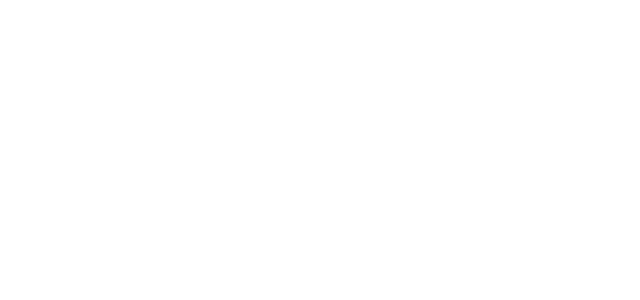
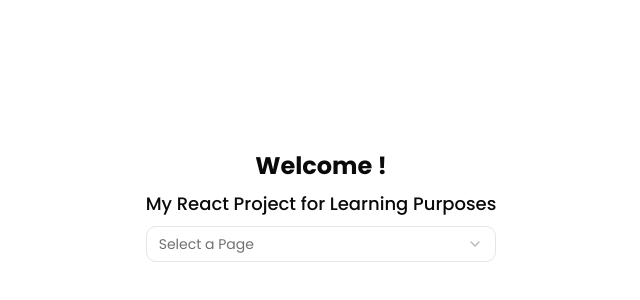
Before and after one commit to ElloRabyndra/learn-react, a React (Vite) app: page / in a window 1280 px wide. Before the commit this address had no page. Shown: the part 194-494 px from the top of the page, without its empty margins (319-959 px from the left). Built offline with nearby package versions, Linux system fonts and the light colour scheme.

Commit message:
chore: update default routing

```diff
--- a/src/components/Navigation/Nav.jsx
+++ b/src/components/Navigation/Nav.jsx
@@ -27,7 +27,7 @@
       <SelectContent>
         <SelectGroup>
           <SelectLabel>Pages</SelectLabel>
-          <SelectItem value="/learn-react">Home</SelectItem>
+          <SelectItem value="/">Home</SelectItem>
           <SelectItem value="/liftingStateUp">Lifting State Up</SelectItem>
           <SelectItem value="/Routing">Routing</SelectItem>
           <SelectItem value="/FormHandling">Form Handling</SelectItem>
--- a/src/main.jsx
+++ b/src/main.jsx
@@ -15,7 +15,7 @@
   <StrictMode>
     <BrowserRouter>
       <Routes>
-        <Route path="/learn-react" element={<Home />} />
+        <Route path="/" element={<Home />} />
         <Route path="/LiftingStateUp" element={<OldFormPage />} />
         <Route path="/Routing" element={<RoutingPage />}>
           <Route index element={<Page>No Content Open</Page>} />
```
